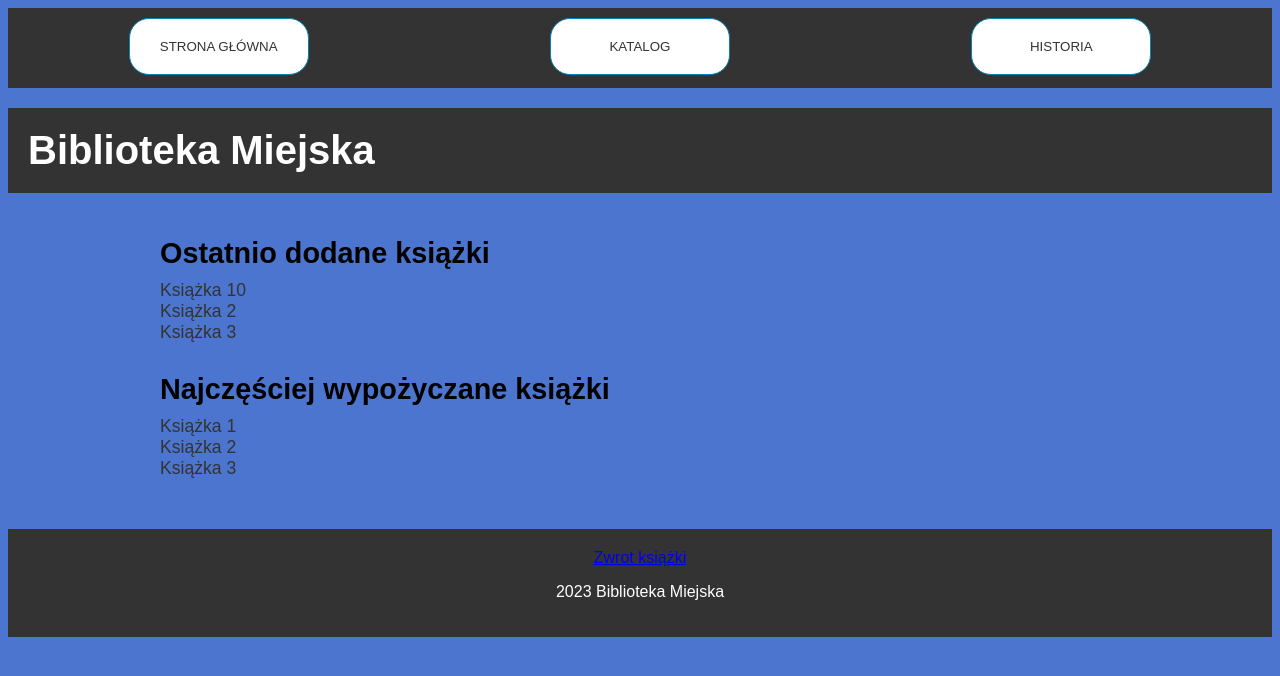
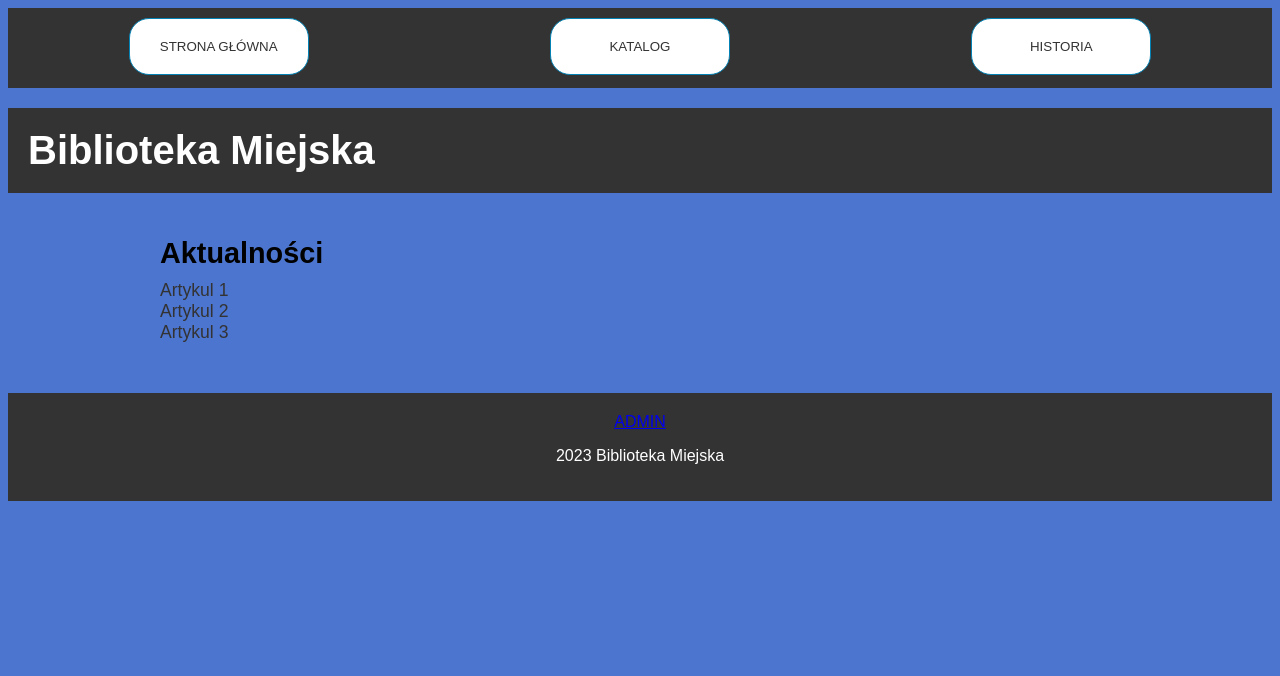
Before and after one commit to Amazagni/Bazy_Danych_Projekt, an Angular app in the folder bd_project/: page / in a window 1280 px wide. Shown: the top 676 px of the page. Built offline with nearby package versions, Linux system fonts and the light colour scheme; no server answers.

Commit message:
fixing more bugs

```diff
--- a/bd_project/src/app/catalog-page/catalog-page.component.html
+++ b/bd_project/src/app/catalog-page/catalog-page.component.html
@@ -4,6 +4,7 @@
     <h4 class="category">{{book.Genre}}</h4>
     <h3 class="author">{{book.Author.FirstName}} {{book.Author.LastName}}</h3>
     <p class="description">{{book.Description}}</p>
+    <p class="description">Dostępnych egzemplarzy: {{book.InStock}}</p>
     <button class="reserve" (click)="borrow(book._id)">Wypożycz</button>
   </div>
 </div>
--- a/bd_project/src/app/catalog-page/catalog-page.component.ts
+++ b/bd_project/src/app/catalog-page/catalog-page.component.ts
@@ -17,17 +17,13 @@ export class CatalogPageComponent implements OnInit {
     this.http.get<any[]>('/api/bookData').subscribe((data) => {
       this.data = data;
       this.books = this.data.bookData;
-      console.log(this.books);
     });
   }
 
   borrow(_id: string) {
     {
-      this.http.post('http://localhost:3080/borrow/' + _id, {}).subscribe(
+      this.http.post('/api/borrow/' + _id, {}).subscribe(
         (response) => {
-          console.log(response);
-          console.log("dziala!")
-          // Tutaj możesz obsłużyć odpowiedź z serwera po udanej zmianie ilości danych książek
         },
         (error) => {
           if (error.statusText == 'OK') {
@@ -37,7 +33,6 @@ export class CatalogPageComponent implements OnInit {
             alert('Wystąpił błąd: ' + error.error)
             console.log(error)
           }
-          // Tutaj możesz obsłużyć błąd związany z żądaniem HTTP
         });
 
     }
--- a/bd_project/src/app/home-page/home-page.component.html
+++ b/bd_project/src/app/home-page/home-page.component.html
@@ -6,26 +6,19 @@
 
 	<main>
 		<section>
-			<h2>Ostatnio dodane książki</h2>
+			<h2>Aktualności</h2>
 			<ul>
-				<li><a href="#">Książka 10</a></li>
-				<li><a href="#">Książka 2</a></li>
-				<li><a href="#">Książka 3</a></li>
+				<li><a href="#">Artykul 1</a></li>
+				<li><a href="#">Artykul 2</a></li>
+				<li><a href="#">Artykul 3</a></li>
 			</ul>
 		</section>
 
-		<section>
-			<h2>Najczęściej wypożyczane książki</h2>
-			<ol>
-				<li><a href="#">Książka 1</a></li>
-				<li><a href="#">Książka 2</a></li>
-				<li><a href="#">Książka 3</a></li>
-			</ol>
-		</section>
+
 	</main>
 
 	<footer>
-    <a routerLink="/zwrot">Zwrot książki</a>
+    <a routerLink="/zwrot">ADMIN</a>
 		<p>2023 Biblioteka Miejska</p>
 	</footer>
 </body>
--- a/bd_project/src/app/return-page/return-page.component.ts
+++ b/bd_project/src/app/return-page/return-page.component.ts
@@ -17,7 +17,7 @@ export class ReturnPageComponent implements OnInit {
     const input = document.getElementById('numberInput') as HTMLInputElement;
     const _id = input.value;
     console.log(_id)
-    this.http.post('http://localhost:3080/return/' + _id, {}).subscribe(
+    this.http.post('/api/return/' + _id, {}).subscribe(
         (response) => {
           console.log(response);
         },
```
Also changed, not shown: bd_project/src/assets/img.png (added), 1 other file (tests, documents, lock files or other folders).
